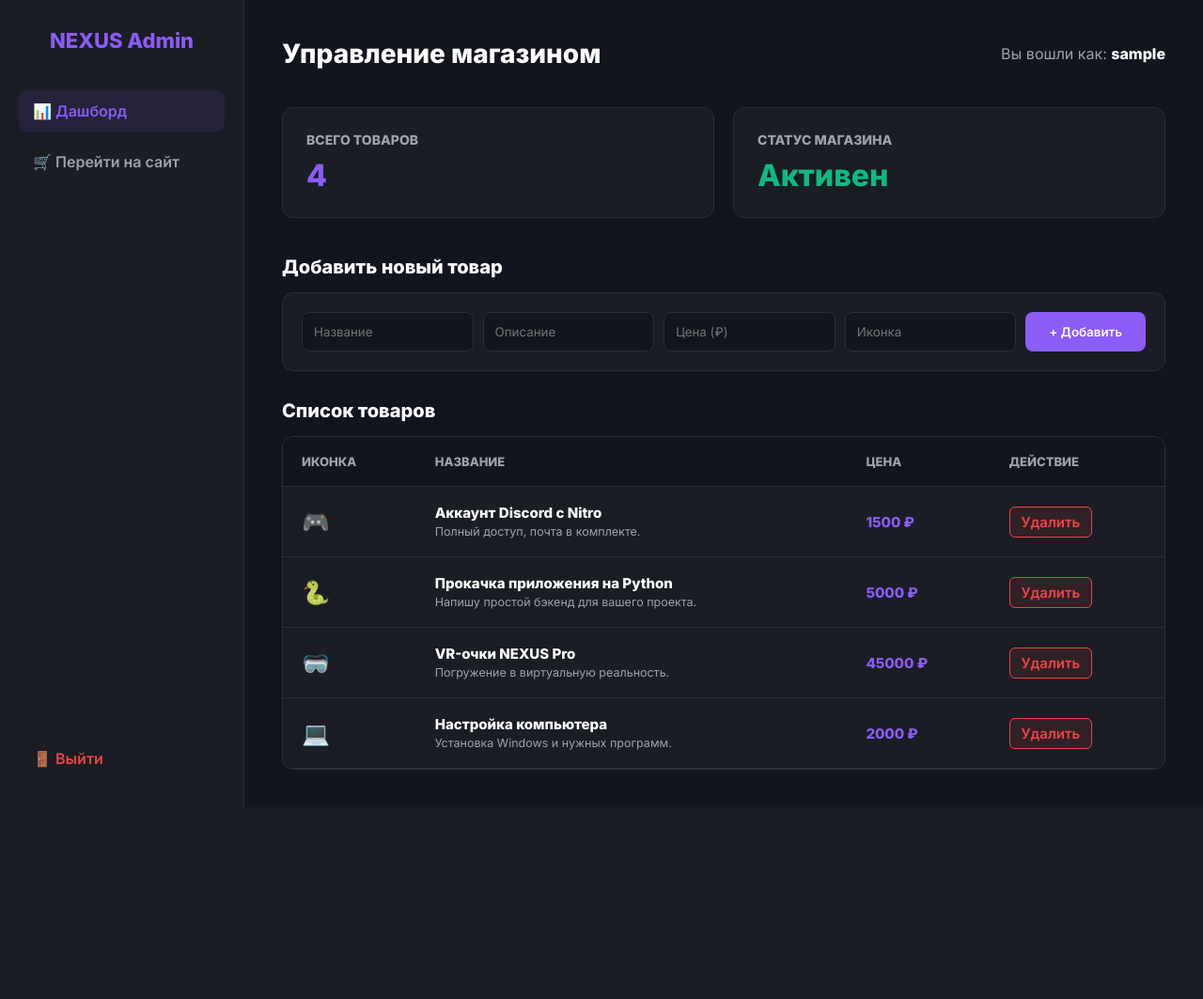
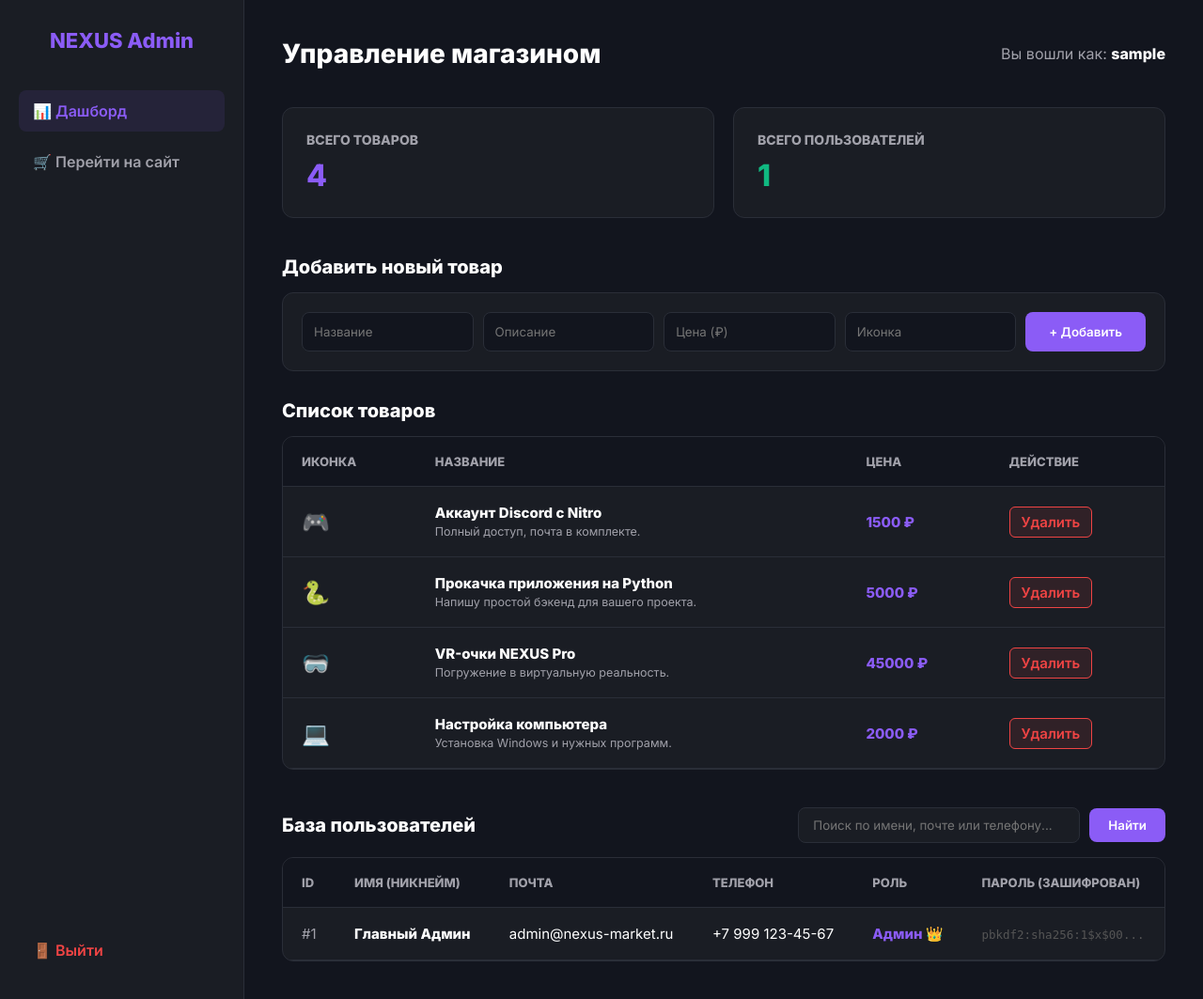
Before and after one commit to sergeyspasennikov0-create/nexus-market, a Flask app: page /admin in a window 1280 px wide. Shown: the whole page at 94% size. Before the commit the page ends 859 px from the top, so only its background shows below. Run offline with Flask 3, Linux system fonts and the light colour scheme; the visitor is signed in with stand-in values (Sample User, id 1); data comes from the database, SQL or seed files in the repository.

Commit message:
Add files via upload

```diff
--- a/app.py
+++ b/app.py
@@ -19,7 +19,6 @@ app.config['MAIL_DEFAULT_SENDER'] = os.environ.get('MAIL_USER')
 app.config['MAIL_SUPPRESS_SEND'] = False
 mail = Mail(app)
 
-# --- СИСТЕМА ЗАЩИТЫ (Словарь для хранения попыток) ---
 login_attempts = {}
 
 def init_db():
@@ -70,6 +69,11 @@ def health():
 @app.route('/register', methods=['GET', 'POST'])
 def register():
     if request.method == 'POST':
+        # ПРОВЕРКА СОГЛАСИЯ НА ОБРАБОТКУ ДАННЫХ
+        if 'consent' not in request.form:
+            flash('Вы должны согласиться на обработку персональных данных!', 'error')
+            return redirect(url_for('register'))
+
         name = request.form['name']
         email = request.form['email']
         phone = request.form['phone']
@@ -151,7 +155,6 @@ def login():
     user_ip = request.remote_addr
     current_time = time.time()
 
-    # Проверка на блокировку
     if user_ip in login_attempts:
         lock_until = login_attempts[user_ip].get('lock_until', 0)
         if current_time < lock_until:
@@ -182,7 +185,7 @@ def login():
             login_attempts[user_ip]['count'] += 1
 
             if login_attempts[user_ip]['count'] >= 10:
-                login_attempts[user_ip]['lock_until'] = current_time + 1800 # 30 минут
+                login_attempts[user_ip]['lock_until'] = current_time + 1800
                 flash('Превышен лимит попыток! Вы заблокированы на 30 минут.', 'error')
                 return render_template('auth.html', mode='login', lockout_time=1800)
             else:
@@ -202,13 +205,27 @@ def admin():
         flash('У вас нет доступа к этой странице!', 'error')
         return redirect(url_for('index'))
 
+    # Поиск по пользователям
+    search_query = request.args.get('search', '').strip()
+
     conn = sqlite3.connect('store.db')
     c = conn.cursor()
+
+    # Получаем товары
     c.execute("SELECT * FROM products")
     products = c.fetchall()
+
+    # Получаем пользователей (с поиском или без)
+    if search_query:
+        c.execute("SELECT id, name, email, phone, role, password FROM users WHERE name LIKE ? OR email LIKE ? OR phone LIKE ?",
+                  (f'%{search_query}%', f'%{search_query}%', f'%{search_query}%'))
+    else:
+        c.execute("SELECT id, name, email, phone, role, password FROM users")
+    users = c.fetchall()
+
     conn.close()
 
-    return render_template('admin.html', products=products)
+    return render_template('admin.html', products=products, users=users, search_query=search_query)
 
 @app.route('/add_product', methods=['POST'])
 def add_product():
--- a/static/admin.css
+++ b/static/admin.css
@@ -38,7 +38,7 @@ a { text-decoration: none; color: inherit; }
 .stat-card h3 { color: #a1a1aa; font-size: 14px; margin-bottom: 10px; text-transform: uppercase; }
 .stat-card p { font-size: 32px; font-weight: 800; color: #8b5cf6; }
 
-/* Форма добавления */
+/* Формы */
 .add-form {
     background: #1a1d24; padding: 20px; border-radius: 12px; border: 1px solid #2a2e38;
     display: flex; gap: 10px; margin-bottom: 30px; flex-wrap: wrap;
@@ -50,7 +50,12 @@ a { text-decoration: none; color: inherit; }
 .btn-add { background: #8b5cf6; color: white; padding: 12px 25px; border-radius: 8px; border: none; cursor: pointer; font-weight: 600; transition: 0.3s; }
 .btn-add:hover { background: #7c3aed; }
 
-/* Таблица товаров */
+/* Поиск */
+.search-form { display: flex; align-items: center; gap: 10px; }
+.search-form input { width: 300px; padding: 10px 15px; background: #1a1d24; border: 1px solid #2a2e38; border-radius: 8px; color: white; outline: none; }
+.search-form input:focus { border-color: #8b5cf6; }
+
+/* Таблицы */
 .table-container { background: #1a1d24; border-radius: 12px; border: 1px solid #2a2e38; overflow: hidden; }
 table { width: 100%; border-collapse: collapse; text-align: left; }
 th, td { padding: 18px 20px; border-bottom: 1px solid #2a2e38; }
@@ -63,3 +68,8 @@ td { font-size: 15px; }
 .flash-msg { padding: 15px; text-align: center; font-weight: 600; border-radius: 8px; margin-bottom: 20px; }
 .flash-msg.success { background: #064e3b; color: #6ee7b7; }
 .flash-msg.error { background: #7f1d1d; color: #fca5a5; }
+
+/* Чекбокс (для страницы регистрации) */
+.checkbox-wrapper { display: flex; align-items: center; gap: 10px; margin-bottom: 20px; text-align: left; }
+.checkbox-wrapper input[type="checkbox"] { width: 18px; height: 18px; cursor: pointer; accent-color: #8b5cf6; }
+.checkbox-wrapper label { font-size: 13px; color: #a1a1aa; cursor: pointer; line-height: 1.2; }
--- a/templates/admin.html
+++ b/templates/admin.html
@@ -8,8 +8,6 @@
     <link href="https://fonts.googleapis.com/css2?family=Inter:wght@400;600;800&display=swap" rel="stylesheet">
 </head>
 <body>
-
-    <!-- Боковое меню -->
     <aside class="sidebar">
         <div class="sidebar-logo">NEXUS Admin</div>
         <a href="/admin" class="nav-item active">📊 Дашборд</a>
@@ -19,14 +17,12 @@
         </div>
     </aside>
 
-    <!-- Основной контент -->
     <main class="main-content">
         <div class="top-bar">
             <h1>Управление магазином</h1>
             <div style="color: #a1a1aa;">Вы вошли как: <b style="color: white;">{{ session['user_name'] }}</b></div>
         </div>
 
-        <!-- Уведомления -->
         {% with messages = get_flashed_messages(with_categories=true) %}
             {% if messages %}
                 {% for category, message in messages %}
@@ -35,19 +31,18 @@
             {% endif %}
         {% endwith %}
 
-        <!-- Статистика -->
+        <!-- ТОВАРЫ -->
         <div class="stats-grid">
             <div class="stat-card">
                 <h3>Всего товаров</h3>
                 <p>{{ products|length }}</p>
             </div>
             <div class="stat-card">
-                <h3>Статус магазина</h3>
-                <p style="color: #10b981;">Активен</p>
+                <h3>Всего пользователей</h3>
+                <p style="color: #10b981;">{{ users|length }}</p>
             </div>
         </div>
 
-        <!-- Форма добавления -->
         <h2 style="margin-bottom: 15px; font-size: 20px;">Добавить новый товар</h2>
         <form method="POST" action="/add_product" class="add-form">
             <input type="text" name="title" placeholder="Название" required>
@@ -57,9 +52,8 @@
             <button type="submit" class="btn-add">+ Добавить</button>
         </form>
 
-        <!-- Таблица товаров -->
         <h2 style="margin-bottom: 15px; font-size: 20px;">Список товаров</h2>
-        <div class="table-container">
+        <div class="table-container" style="margin-bottom: 40px;">
             <table>
                 <thead>
                     <tr>
@@ -75,16 +69,65 @@
                         <td style="font-size: 24px;">{{ product[4] }}</td>
                         <td><b>{{ product[1] }}</b><br><small style="color: #a1a1aa;">{{ product[2] }}</small></td>
                         <td style="color: #8b5cf6; font-weight: bold;">{{ product[3] }} ₽</td>
-                        <td>
-                            <!-- Кнопка удаления -->
-                            <a href="/delete_product/{{ product[0] }}" class="btn-delete" onclick="return confirm('Удалить этот товар?')">Удалить</a>
-                        </td>
+                        <td><a href="/delete_product/{{ product[0] }}" class="btn-delete" onclick="return confirm('Удалить?')">Удалить</a></td>
                     </tr>
                     {% endfor %}
                 </tbody>
             </table>
         </div>
+
+        <!-- ПОЛЬЗОВАТЕЛИ -->
+        <div style="display: flex; justify-content: space-between; align-items: center; margin-bottom: 15px;">
+            <h2 style="font-size: 20px;">База пользователей</h2>
+
+            <!-- ФОРМА ПОИСКА -->
+            <form method="GET" action="/admin" class="search-form">
+                <input type="text" name="search" placeholder="Поиск по имени, почте или телефону..." value="{{ search_query }}">
+                <button type="submit" class="btn-add" style="padding: 10px 20px;">Найти</button>
+                {% if search_query %}
+                    <a href="/admin" style="color: #ef4444; margin-left: 10px; text-decoration: none; font-weight: bold;">✕ Сбросить</a>
+                {% endif %}
+            </form>
+        </div>
+
+        <div class="table-container">
+            <table>
+                <thead>
+                    <tr>
+                        <th>ID</th>
+                        <th>Имя (Никнейм)</th>
+                        <th>Почта</th>
+                        <th>Телефон</th>
+                        <th>Роль</th>
+                        <th>Пароль (Зашифрован)</th>
+                    </tr>
+                </thead>
+                <tbody>
+                    {% for user in users %}
+                    <tr>
+                        <td style="color: #a1a1aa;">#{{ user[0] }}</td>
+                        <td><b>{{ user[1] }}</b></td>
+                        <td>{{ user[2] }}</td>
+                        <td>{{ user[3] }}</td>
+                        <td>
+                            {% if user[4] == 'admin' %}
+                                <span style="color: #8b5cf6; font-weight: bold;">Админ 👑</span>
+                            {% else %}
+                                <span style="color: #a1a1aa;">Покупатель</span>
+                            {% endif %}
+                        </td>
+                        <!-- ПОКАЗЫВАЕМ ОБРЕЗАННЫЙ ХЕШ ПАРОЛЯ -->
+                        <td><small style="color: #555; font-family: monospace;">{{ user[5][:20] }}...</small></td>
+                    </tr>
+                    {% endfor %}
+                    {% if not users %}
+                    <tr>
+                        <td colspan="6" style="text-align: center; color: #a1a1aa;">Пользователи не найдены</td>
+                    </tr>
+                    {% endif %}
+                </tbody>
+            </table>
+        </div>
     </main>
-
 </body>
 </html>
```
Also changed, not shown: templates/auth.html (+8 -17 lines).
